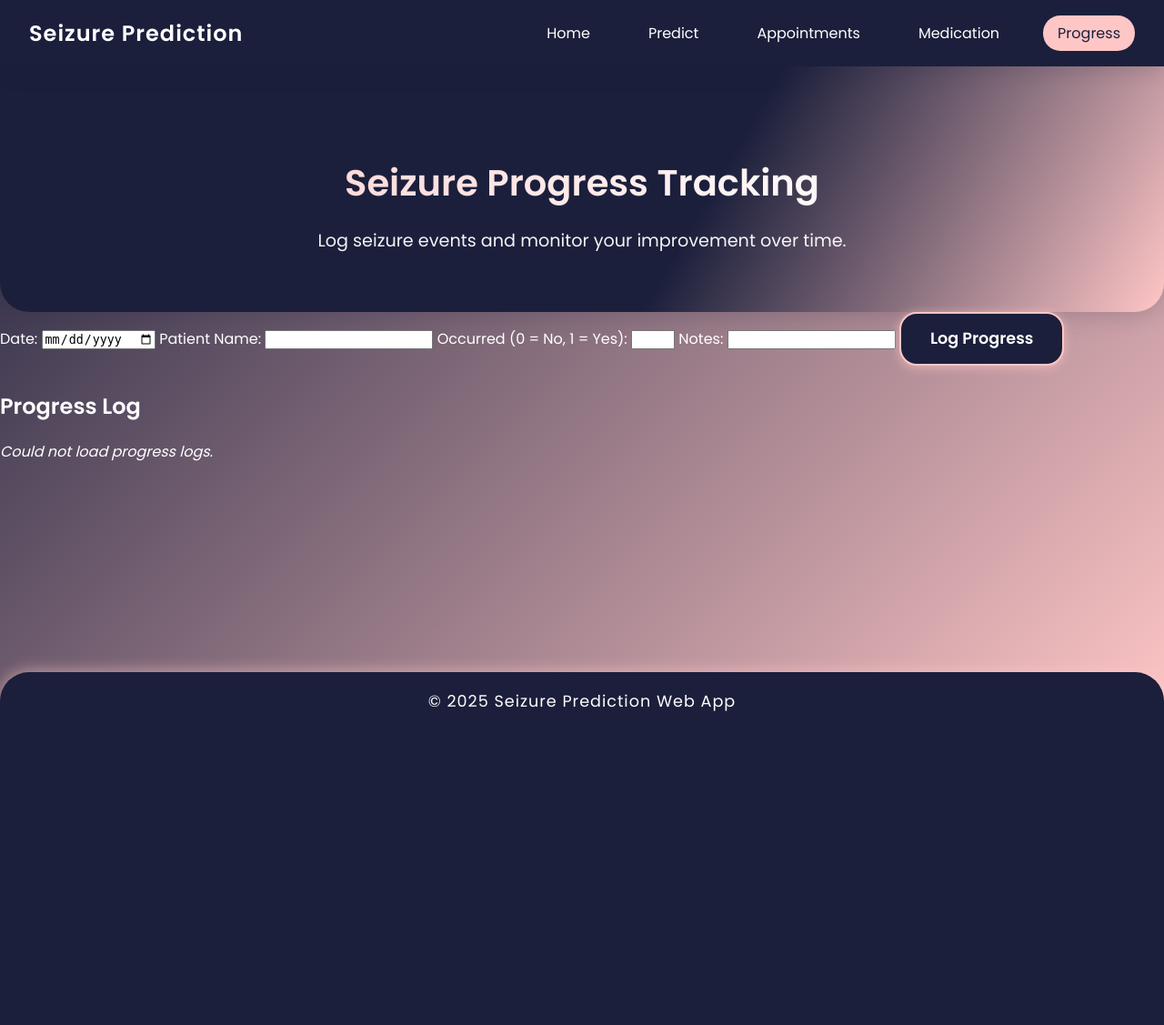
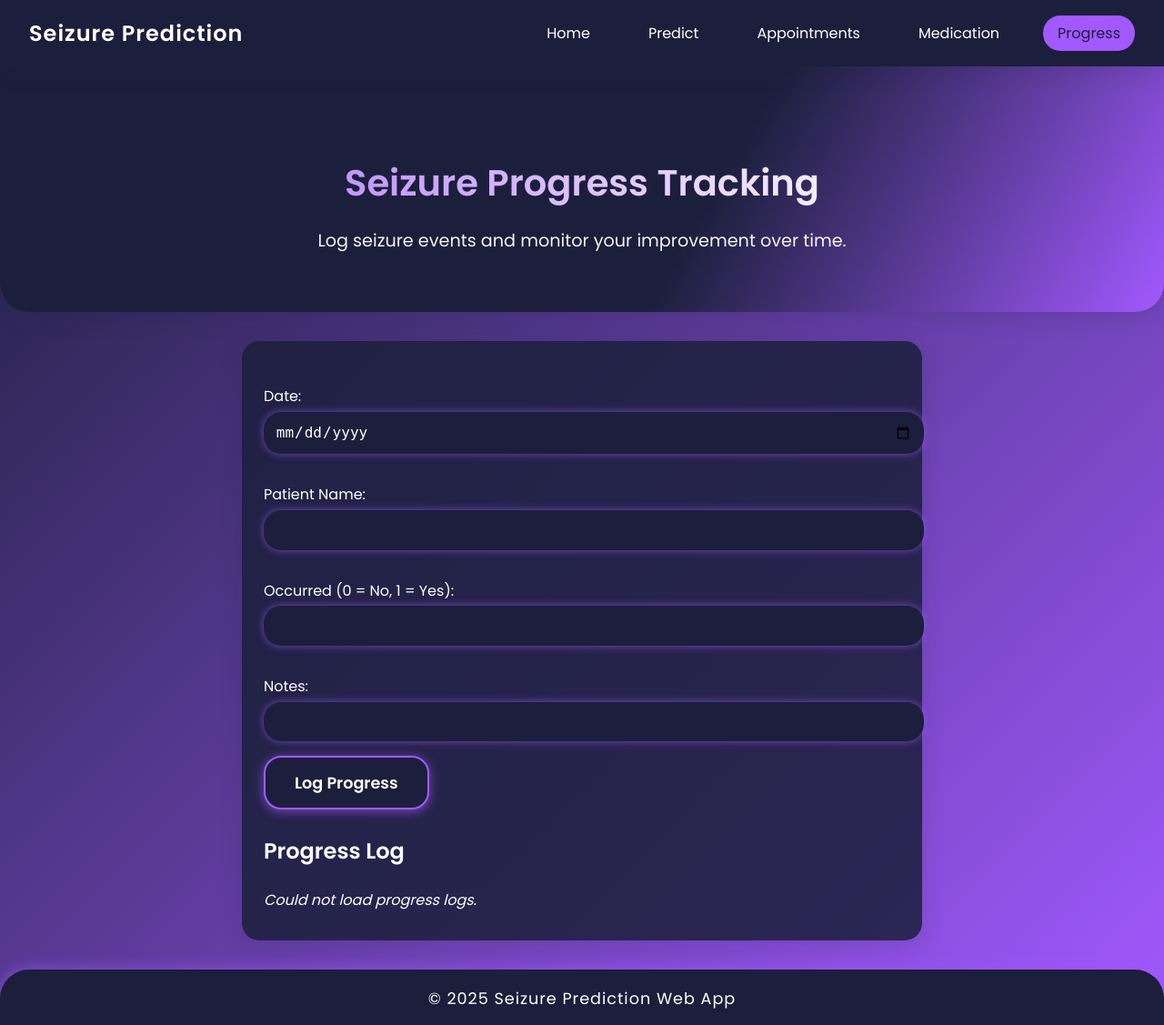
Before and after one commit to JrSyre/epilepsy-pre-seizzure, a Flask app: page /progress in a window 1280 px wide. Shown: the whole page at 91% size. Before the commit the page ends 782 px from the top, so only its background shows below. Run offline with Flask 3, Linux system fonts and the light colour scheme.

Commit message:
Switch accent color from pink to modern purple (#A259FF) across all UI

```diff
--- a/frontend-ui/assets/style.css
+++ b/frontend-ui/assets/style.css
@@ -1,6 +1,6 @@
 :root {
   --navy: #1B1F3B;
-  --pink: #FFC6C6;
+  --purple: #A259FF;
   --white: #fff;
   --radius: 1.2rem;
   --shadow: 0 4px 24px rgba(27,31,59,0.18);
@@ -9,7 +9,7 @@
 
 body.gradient-bg {
   min-height: 100vh;
-  background: linear-gradient(135deg, var(--navy) 0%, var(--pink) 100%);
+  background: linear-gradient(135deg, var(--navy) 0%, var(--purple) 100%);
   color: var(--white);
   font-family: var(--font);
   margin: 0;
@@ -53,7 +53,7 @@
 
 .nav-links a.active,
 .nav-links a:hover {
-  background: var(--pink);
+  background: var(--purple);
   color: var(--navy);
 }
 
@@ -107,7 +107,7 @@
 .hero {
   text-align: center;
   padding: 4rem 1rem 2rem 1rem;
-  background: linear-gradient(120deg, var(--navy) 60%, var(--pink) 100%);
+  background: linear-gradient(120deg, var(--navy) 60%, var(--purple) 100%);
   border-radius: 0 0 2rem 2rem;
   box-shadow: var(--shadow);
 }
@@ -116,7 +116,7 @@
   font-size: 2.5rem;
   font-weight: 700;
   margin-bottom: 1rem;
-  background: linear-gradient(90deg, var(--pink) 0%, var(--white) 80%);
+  background: linear-gradient(90deg, var(--purple) 0%, var(--white) 80%);
   -webkit-background-clip: text;
   -webkit-text-fill-color: transparent;
 }
@@ -136,7 +136,7 @@
 }
 
 .btn {
-  background: var(--pink);
+  background: var(--purple);
   color: var(--navy);
   border: none;
   border-radius: var(--radius);
@@ -144,7 +144,7 @@
   font-size: 1.1rem;
   font-family: var(--font);
   font-weight: 600;
-  box-shadow: 0 2px 12px #ffc6c6aa;
+  box-shadow: 0 2px 12px #a259ffaa;
   cursor: pointer;
   transition: background 0.2s, color 0.2s, transform 0.2s;
   margin-bottom: 0.5rem;
@@ -153,7 +153,7 @@
 .btn-primary {
   background: var(--navy);
   color: var(--white);
-  border: 2px solid var(--pink);
+  border: 2px solid var(--purple);
 }
 
 .btn:hover, .btn:focus {
@@ -164,7 +164,7 @@
 }
 
 .btn-primary:hover, .btn-primary:focus {
-  background: var(--pink);
+  background: var(--purple);
   color: var(--navy);
 }
 
@@ -185,7 +185,7 @@
 }
 
 .badge {
-  background: var(--pink);
+  background: var(--purple);
   color: var(--navy);
   border-radius: 1rem;
   padding: 0.2rem 0.8rem;
@@ -203,7 +203,7 @@
   letter-spacing: 1px;
   margin-top: auto;
   border-radius: 2rem 2rem 0 0;
-  box-shadow: 0 -2px 16px 0 #ffc6c688;
+  box-shadow: 0 -2px 16px 0 #a259ff88;
 }
 
 @media (max-width: 600px) {
@@ -240,7 +240,7 @@
   padding: 0.8rem;
   background: var(--navy);
   color: var(--white);
-  box-shadow: 0 0 8px #ffc6c6aa;
+  box-shadow: 0 0 8px #a259ffaa;
   resize: vertical;
 }
 
@@ -250,8 +250,8 @@
   border-radius: var(--radius);
   font-size: 1.1rem;
   font-weight: 500;
-  box-shadow: 0 0 16px #ffc6c6aa;
-  background: var(--pink);
+  box-shadow: 0 0 16px #a259ffaa;
+  background: var(--purple);
   color: var(--navy);
   transition: background 0.2s, color 0.2s;
 }
@@ -301,7 +301,7 @@
   padding: 0.8rem;
   background: var(--navy);
   color: var(--white);
-  box-shadow: 0 0 8px #ffc6c6aa;
+  box-shadow: 0 0 8px #a259ffaa;
 }
 
 .appointments-list {
@@ -312,10 +312,10 @@
 }
 
 .appointment-card {
-  background: var(--pink);
+  background: var(--purple);
   color: var(--navy);
   border-radius: var(--radius);
-  box-shadow: 0 0 12px #ffc6c6aa;
+  box-shadow: 0 0 12px #a259ffaa;
   padding: 1rem 1.2rem;
   font-size: 1rem;
   font-weight: 500;
@@ -323,6 +323,121 @@
 }
 
 .appointment-card:hover {
-  box-shadow: 0 0 24px #ff69b4cc;
+  box-shadow: 0 0 24px #a259ffcc;
   transform: scale(1.02);
 }
+
+/* Medication page styles */
+.medication-section {
+  background: rgba(27,31,59,0.85);
+  color: var(--white);
+  margin: 2rem auto;
+  padding: 2rem 1.5rem;
+  border-radius: var(--radius);
+  max-width: 700px;
+  box-shadow: var(--shadow);
+}
+
+#medication-form label {
+  display: block;
+  margin-top: 1rem;
+  margin-bottom: 0.3rem;
+  font-weight: 500;
+}
+
+#medication-form input {
+  width: 100%;
+  font-size: 1rem;
+  border-radius: var(--radius);
+  border: none;
+  margin-bottom: 1rem;
+  padding: 0.8rem;
+  background: var(--navy);
+  color: var(--white);
+  box-shadow: 0 0 8px #a259ffaa;
+}
+
+.medication-list {
+  margin-top: 1.5rem;
+  display: flex;
+  flex-direction: column;
+  gap: 1rem;
+}
+
+.medication-card {
+  background: var(--purple);
+  color: var(--navy);
+  border-radius: var(--radius);
+  box-shadow: 0 0 12px #a259ffaa;
+  padding: 1rem 1.2rem;
+  font-size: 1rem;
+  font-weight: 500;
+  transition: box-shadow 0.2s, transform 0.2s;
+}
+
+.medication-card:hover {
+  box-shadow: 0 0 24px #a259ffcc;
+  transform: scale(1.02);
+}
+
+/* Progress page styles */
+.progress-section {
+  background: rgba(27,31,59,0.85);
+  color: var(--white);
+  margin: 2rem auto;
+  padding: 2rem 1.5rem;
+  border-radius: var(--radius);
+  max-width: 700px;
+  box-shadow: var(--shadow);
+}
+
+#progress-form label {
+  display: block;
+  margin-top: 1rem;
+  margin-bottom: 0.3rem;
+  font-weight: 500;
+}
+
+#progress-form input {
+  width: 100%;
+  font-size: 1rem;
+  border-radius: var(--radius);
+  border: none;
+  margin-bottom: 1rem;
+  padding: 0.8rem;
+  background: var(--navy);
+  color: var(--white);
+  box-shadow: 0 0 8px #a259ffaa;
+}
+
+.progress-list {
+  margin-top: 1.5rem;
+  display: flex;
+  flex-direction: column;
+  gap: 1rem;
+}
+
+.progress-card {
+  background: var(--purple);
+  color: var(--navy);
+  border-radius: var(--radius);
+  box-shadow: 0 0 12px #a259ffaa;
+  padding: 1rem 1.2rem;
+  font-size: 1rem;
+  font-weight: 500;
+  transition: box-shadow 0.2s, transform 0.2s;
+}
+
+.progress-card.occurred {
+  border-left: 6px solid #43e97b;
+}
+
+.progress-card:hover {
+  box-shadow: 0 0 24px #a259ffcc;
+  transform: scale(1.02);
+}
+
+.badge.occurred {
+  background: #43e97b;
+  color: #1B1F3B;
+}
```
